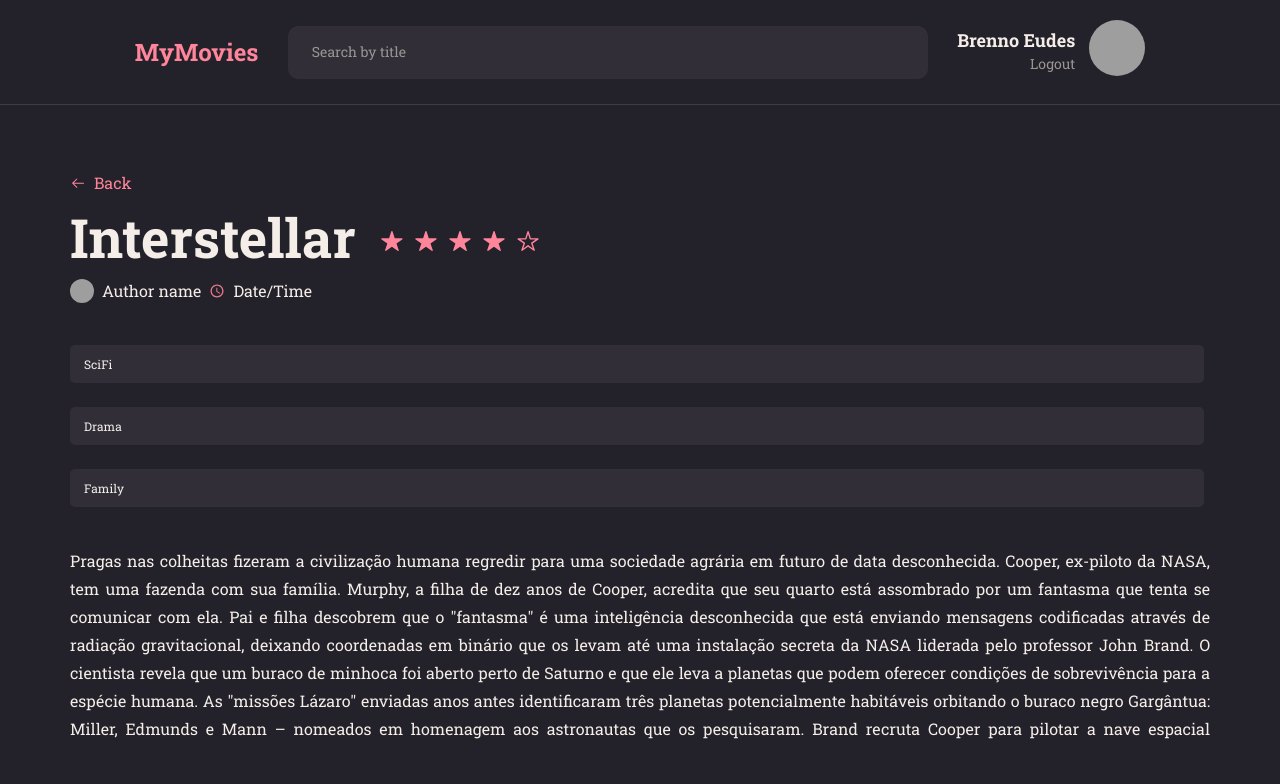
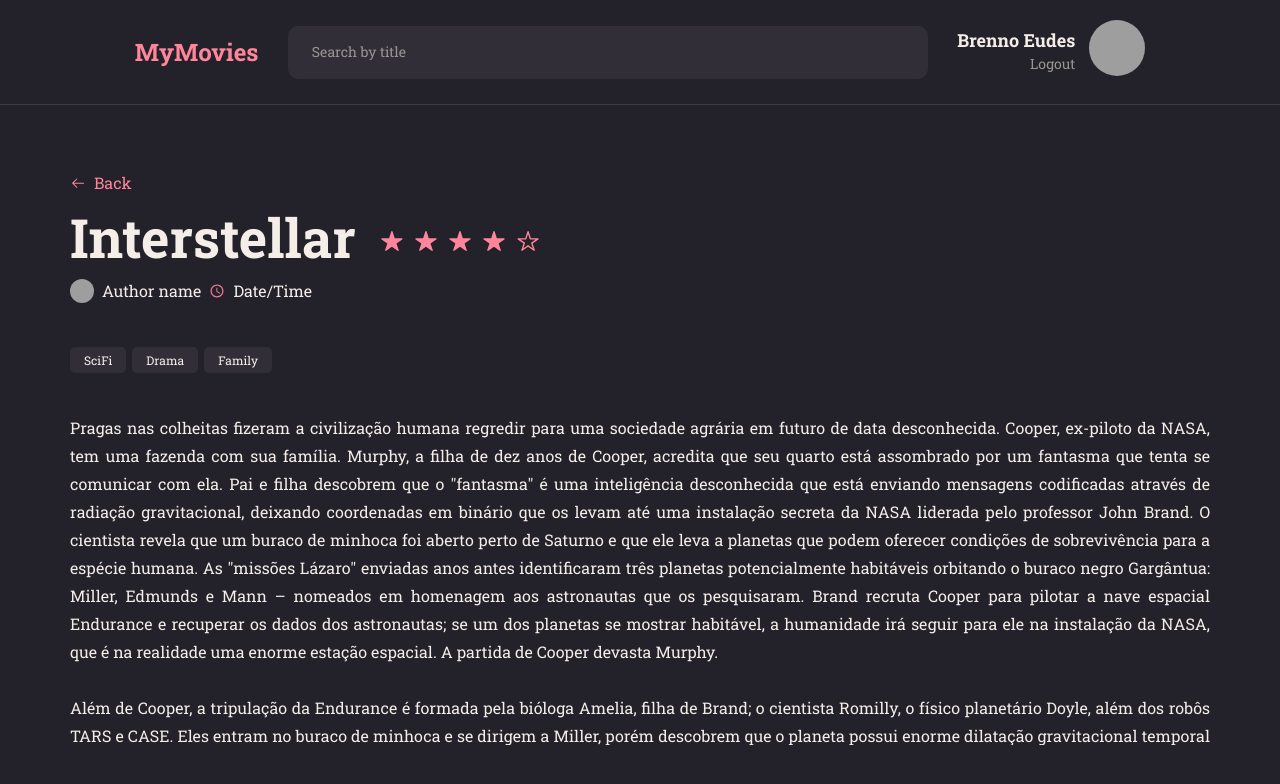
Before and after one commit to brennoEudes/my-movies, a React (Vite) app in the folder MyMovies/: page /details/1 in a window 1280 px wide. Shown: the top 784 px of the page. Built offline with nearby package versions, Linux system fonts and the light colour scheme; grey boxes are pictures that could not be loaded.

Commit message:
page details, section renamed

```diff
--- a/MyMovies/src/pages/Details/index.jsx
+++ b/MyMovies/src/pages/Details/index.jsx
@@ -34,11 +34,11 @@
               </MovieCreationInfo>
             </MovieInfo>
 
-            <Section>
+            <section>
               <Tag title="SciFi" />
               <Tag title="Drama" />
               <Tag title="Family" />
-            </Section>
+            </section>
 
             <p>
               Pragas nas colheitas fizeram a civilização humana regredir para
```
